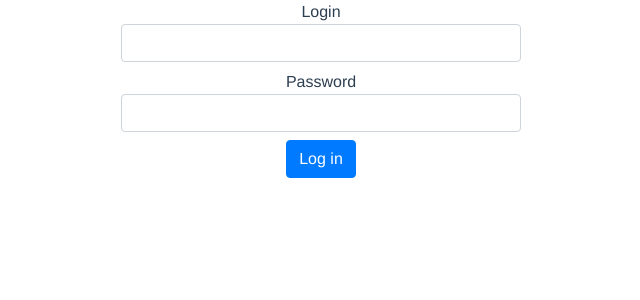
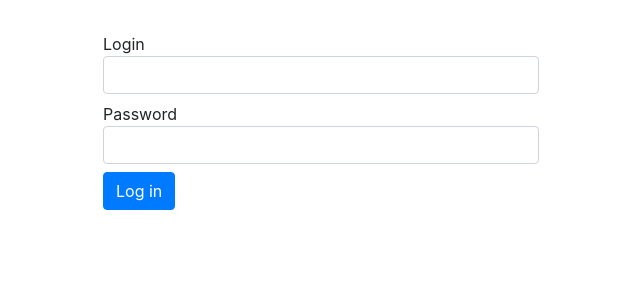
Before and after one commit to tomek-ch/weather-app-vue, a Vue app: page /log-in in a window 1280 px wide. Shown: the top 300 px of the page, without its empty margins (319-959 px from the left). Built offline with nearby package versions, Linux system fonts and the light colour scheme.

Commit message:
Align content

```diff
--- a/src/App.vue
+++ b/src/App.vue
@@ -22,24 +22,15 @@ export default defineComponent({
 </script>
 
 <style>
-#app {
-  font-family: Avenir, Helvetica, Arial, sans-serif;
-  -webkit-font-smoothing: antialiased;
-  -moz-osx-font-smoothing: grayscale;
-  text-align: center;
-  color: #2c3e50;
+* {
+  box-sizing: border-box;
+  margin: 0;
+  padding: 0;
 }
 
-#nav {
-  padding: 30px;
-}
-
-#nav a {
-  font-weight: bold;
-  color: #2c3e50;
-}
-
-#nav a.router-link-exact-active {
-  color: #42b983;
+body {
+  max-width: 500px;
+  margin: auto;
+  padding: 2em;
 }
 </style>
--- a/src/views/Home.vue
+++ b/src/views/Home.vue
@@ -1,5 +1,5 @@
 <template>
-  <div class="home">
+  <div>
     <form @submit="handleSubmit">
       <input v-model="input" class="form-control" />
       <button class="btn btn-primary" :disabled="cities.includes(input)">
--- a/src/views/LogIn.vue
+++ b/src/views/LogIn.vue
@@ -29,9 +29,9 @@ export default {
 };
 </script>
 
-<style>
+<style scoped>
 form {
-  max-width: 400px;
+  max-width: 500px;
   margin: auto;
 }
 
```
